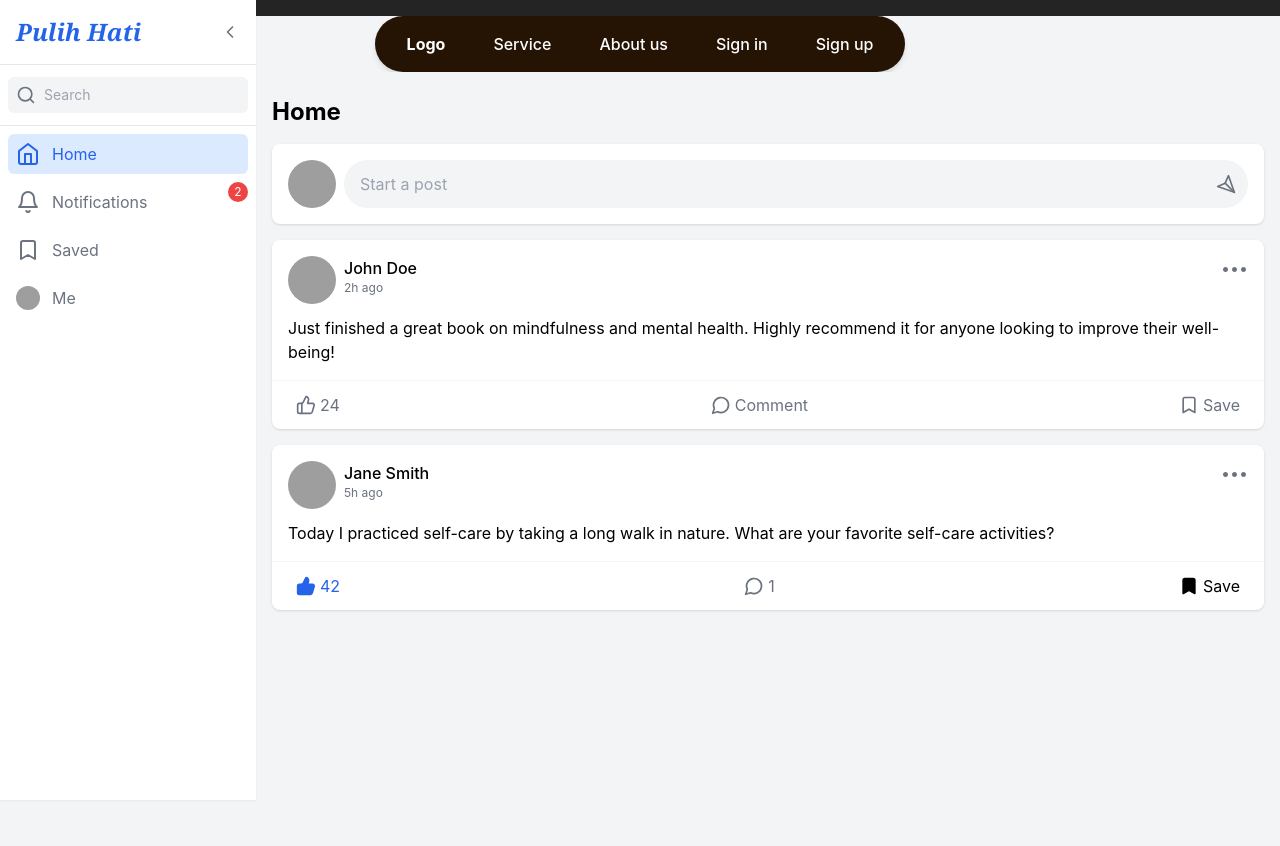
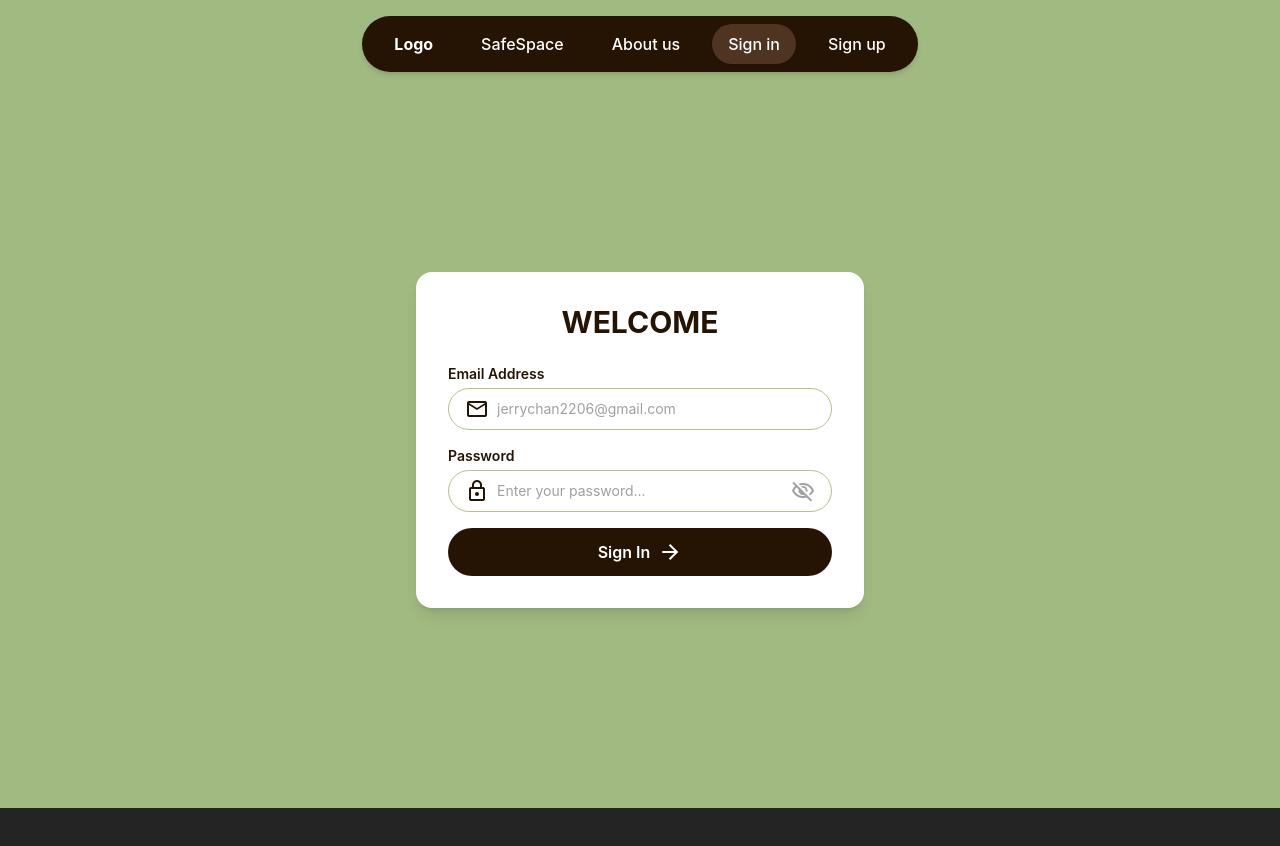
Before and after one commit to DaffaIkhwan/PulihHati-Frontend, a React (Vite) app: page /signin in a window 1280 px wide. Before the commit this address led to /safespace. Shown: the top 846 px of the page. After the commit the page ends 808 px from the top, so only its background shows below. Built offline with nearby package versions, Linux system fonts and the light colour scheme; grey boxes are pictures that could not be loaded.

Commit message:
feat: add login page with +form

```diff
--- a/index.html
+++ b/index.html
@@ -15,6 +15,7 @@
   <link rel="mask-icon" href="/maskable-icon-512x512.png" color="#FFFFFF" />
   <meta name="theme-color" media="(prefers-color-scheme: light)" content="white">
   <meta name="theme-color" media="(prefers-color-scheme: dark)" content="black">
+  <link href="https://fonts.googleapis.com/css2?family=Material+Symbols+Outlined" rel="stylesheet" />
 </head>
 
 <body>
--- a/src/App.jsx
+++ b/src/App.jsx
@@ -1,4 +1,3 @@
-import { Routes, Route } from "react-router-dom";
 import Navbar from "./components/Navbar";
 import reactLogo from "./assets/react.svg";
 import viteLogo from "/vite.svg";
@@ -7,11 +6,6 @@ export default function App() {
   return (
     <>
       <Navbar />
-
-      <Routes>
-        <Route
-          path="/"
-          element={
       <div className="flex flex-col items-center justify-center min-h-screen bg-gray-100 dark:bg-gray-900 text-center px-2 sm:px-4 py-8 w-full">
         <div className="flex justify-center items-center space-x-2 sm:space-x-4">
           <img alt="Vite Logo" height="80" src={viteLogo} width="80" />
@@ -25,13 +19,6 @@ export default function App() {
           this boilerplate.
         </p>
       </div>
-          }
-        />
-        <Route path="/service" element={<div className="p-8">Service Page</div>} />
-        <Route path="/about" element={<div className="p-8">About Us Page</div>} />
-        <Route path="/signin" element={<div className="p-8">Sign In Page</div>} />
-        <Route path="/signup" element={<div className="p-8">Sign Up Page</div>} />
-      </Routes>
     </>
   );
 }
--- /dev/null
+++ b/src/auth/LoginForm.jsx
@@ -0,0 +1,71 @@
+// // auth/LoginForm.jsx
+// import cloud1 from '../assets/cloud1.png';
+// import cloud2 from '../assets/cloud2.png';
+// import hero from '../assets/hero.png';
+
+const LoginForm = () => {
+  return (
+    <div className="flex items-center justify-center min-h-[calc(100vh-4rem)] px-4">
+      {/* Cloud and hero illustrations (absolute positioning) */}
+      {/* <img src={cloud1} className="absolute top-6 left-6 w-20" />
+      <img src={cloud2} className="absolute top-10 right-10 w-24" />
+      <img src={cloud2} className="absolute bottom-20 left-10 w-24" />
+      <img src={hero} className="absolute bottom-0 right-0 w-64 md:w-80" /> */}
+
+      {/* Login Card */}
+      <div className="relative bg-white rounded-2xl shadow-lg p-8 w-full max-w-md z-10">
+        <h2 className="text-3xl font-bold text-center text-[#251404] mb-6">WELCOME</h2>
+        {/* form contents */}
+        <form className="space-y-4">
+  {/* Email */}
+  <div>
+    <label htmlFor="email" className="block text-sm font-semibold text-[#251404] mb-1">
+      Email Address
+    </label>
+    <div className="flex items-center border border-[#B8C28C] rounded-full px-4 py-2 bg-white">
+      <span className="material-symbols-outlined text-[#251404] mr-2">mail</span>
+      <input
+        type="email"
+        id="email"
+        name="email"
+        placeholder="jerrychan2206@gmail.com"
+        className="w-full outline-none bg-transparent text-sm text-[#251404] placeholder:text-[#A0A0A0]"
+      />
+    </div>
+  </div>
+
+  {/* Password */}
+  <div>
+    <label htmlFor="password" className="block text-sm font-semibold text-[#251404] mb-1">
+      Password
+    </label>
+    <div className="flex items-center border border-[#B8C28C] rounded-full px-4 py-2 bg-white">
+      <span className="material-symbols-outlined text-[#251404] mr-2">lock</span>
+      <input
+        type="password"
+        id="password"
+        name="password"
+        placeholder="Enter your password..."
+        className="w-full outline-none bg-transparent text-sm text-[#251404] placeholder:text-[#A0A0A0]"
+      />
+      <span className="material-symbols-outlined text-[#A0A0A0] ml-2 cursor-pointer">
+        visibility_off
+      </span>
+    </div>
+  </div>
+
+  {/* Submit Button */}
+  <button
+    type="submit"
+    className="bg-[#251404] text-white font-semibold rounded-full w-full py-3 flex items-center justify-center gap-2 hover:bg-[#4F3422] transition-colors duration-300"
+  >
+    Sign In <span className="material-symbols-outlined">arrow_forward</span>
+  </button>
+</form>
+
+      </div>
+    </div>
+  );
+};
+
+export default LoginForm;
--- /dev/null
+++ b/src/components/Login.jsx
@@ -0,0 +1,14 @@
+// components/Login.jsx
+import LoginForm from '../auth/LoginForm';
+import Navbar from './Navbar';
+
+function Login() {
+  return (
+    <div className="min-h-screen bg-[#A1BA82] relative overflow-hidden">
+      <Navbar />
+      <LoginForm />
+    </div>
+  );
+}
+
+export default Login;
--- a/src/components/Navbar.jsx
+++ b/src/components/Navbar.jsx
@@ -2,7 +2,7 @@ import { NavLink } from "react-router-dom";
 
 const Navbar = () => {
   const navItems = [
-    { name: "Service", to: "/service" },
+    { name: "SafeSpace", to: "/safespace" },
     { name: "About us", to: "/about" },
     { name: "Sign in", to: "/signin" },
     { name: "Sign up", to: "/signup" },
--- a/src/main.jsx
+++ b/src/main.jsx
@@ -4,15 +4,19 @@ import { BrowserRouter as Router, Routes, Route, Navigate } from 'react-router-d
 import App from './App';
 import './index.css';
 import SafeSpace from './components/SafeSpace';
+import Login from './components/Login';
 
 ReactDOM.createRoot(document.getElementById('root')).render(
   <React.StrictMode>
     <Router>
       <Routes>
-        <Route path="/app/*" element={<App />} />
+        <Route path="/" element={<App />} />
         <Route path="/safespace" element={<SafeSpace />} />
-        {/* Redirect to SafeSpace as default route */}
-        <Route path="*" element={<Navigate to="/safespace" replace />} />
+        <Route path="/about" element={<div className="p-8">About Us Page</div>} />
+        <Route path="/signin" element={<Login />} />
+        <Route path="/signup" element={<div className="p-8">Sign Up Page</div>} />
+        {/* Redirect any unknown routes to home */}
+        <Route path="*" element={<Navigate to="/" replace />} />
       </Routes>
     </Router>
   </React.StrictMode>
```
Lines whose indentation alone changed are shown as unchanged.
